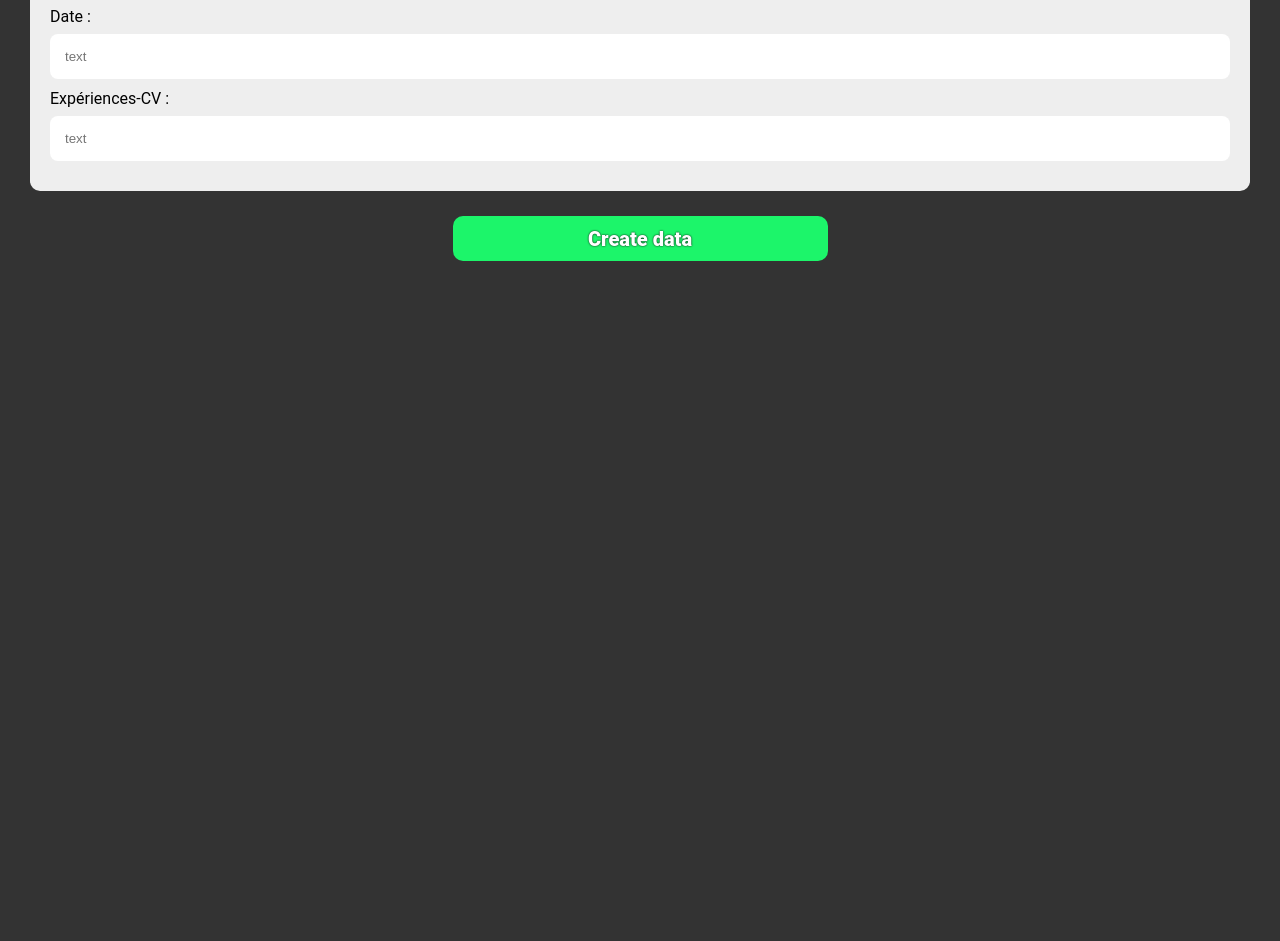
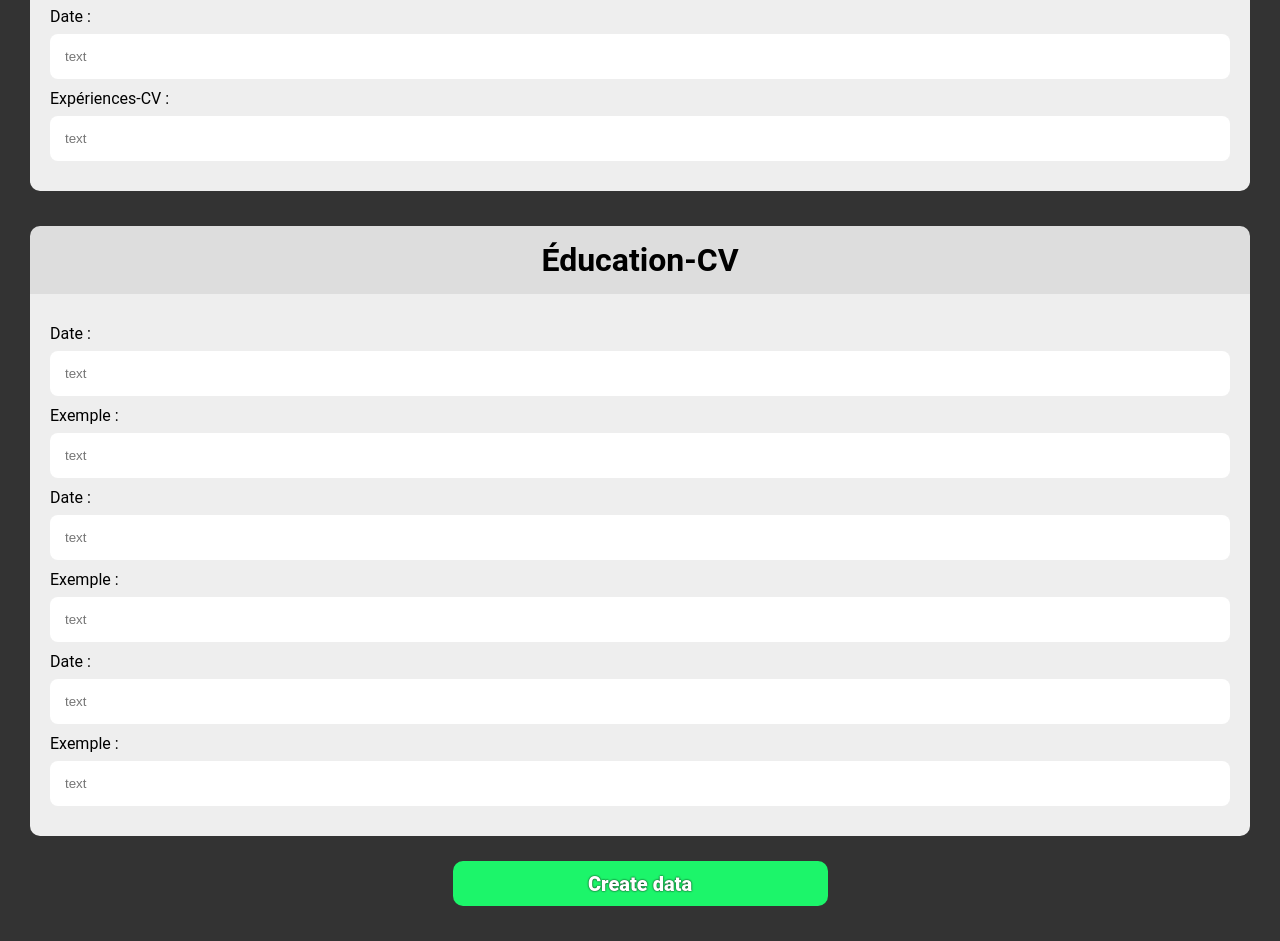
Before and after one commit to aminegold91/Model_cv, a plain HTML site: page index.html in a window 1280 px wide. Shown: the part 2612-3553 px from the top of the page. Before the commit the page ends 2908 px from the top, so only its background shows below. Drawn offline with Linux system fonts and the light colour scheme.

Commit message:
Update index.html

```diff
--- a/index.html
+++ b/index.html
@@ -10,7 +10,8 @@
 </head>
 <body>
   <div class="card1">
-          <!--image cv -->
+
+      <!--image cv -->
     <div class="wrap">
       <h1>add img</h1>
       <div class="c-inputs">
@@ -18,8 +19,10 @@
           <label>link image : </label>
           <input type="text" placeholder="https://"id="img">
         </div>
+
       </div>
     </div>
+
       <!--contacts cv -->
     <div class="wrap">
       <h1>Contact-CV</h1>
@@ -152,6 +155,48 @@
       </div>
     </div>
 
+    <!--Éducation cv -->
+    <div class="wrap">
+      <h1>Éducation-CV</h1>
+      <div class="c-inputs">
+
+
+        <div class="inp">
+          <label>Date : </label>
+          <input type="text" placeholder="text" id="educ1">
+        </div>
+
+        <div class="inp">
+          <label>Exemple : </label>
+          <input type="text" placeholder="text" id="exemple1">
+        </div>
+
+        <div class="inp">
+          <label>Date : </label>
+          <input type="text" placeholder="text" id="educ2">
+        </div>
+
+        <div class="inp">
+          <label>Exemple : </label>
+          <input type="text" placeholder="text" id="exemple2">
+        </div>
+
+        <div class="inp">
+          <label>Date : </label>
+          <input type="text" placeholder="text" id="educ3">
+        </div>
+
+        <div class="inp">
+          <label>Exemple : </label>
+          <input type="text" placeholder="text" id="exemple3">
+        </div>
+
+
+      </div>
+    </div>
+
+
+
     <div class="Create" id="btn">
       Create data
     </div>
```
